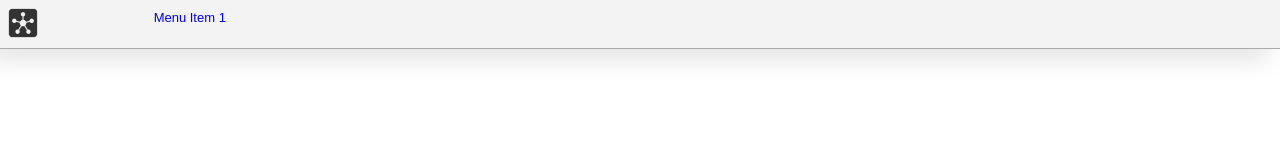
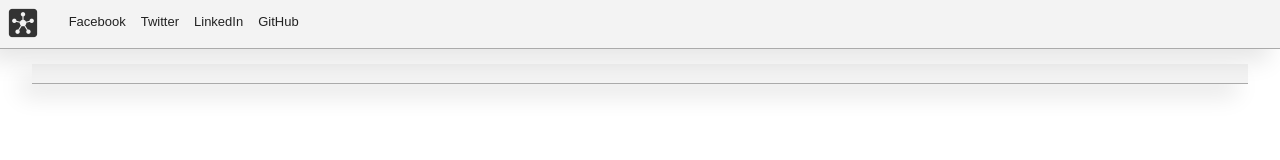
Before and after one commit to vbermudez/mwsc-solcialhub, a website with bundled scripts: page public/index.html in a window 1280 px wide. Built offline with nearby package versions, Linux system fonts and the light colour scheme.

Commit message:
Added slots and some css

```diff
--- a/public/css/index.css
+++ b/public/css/index.css
@@ -26,11 +26,12 @@ body {
 }
 
 .main {
-    position: absolute;
-    top: 0px;
-    left: 0px;
-    width: 100%;
-    padding: 5px;
-    border: 0px;
-    margin: 0px;
+    position: relative;
+    top: 59px;
+    width: 95%;
+    height: 95%;
+    margin: 5px auto;
+    background-color: #f3f3f3;
+    border-bottom: 1px solid rgba(0,0,0,.3);
+    box-shadow: -11px 12px 23px rgba(0,0,0,.1);
 }
--- a/public/index.html
+++ b/public/index.html
@@ -25,10 +25,13 @@
 
     <body>
         <sh-header data-logo="imgs/hub-icon-28061.png">
-            <sh-menu-item href="#mnu-itm-1">Menu Item 1</sh-menu-item>
+            <sh-menu-item href="#facebook">Facebook</sh-menu-item>
+            <sh-menu-item href="#twitter">Twitter</sh-menu-item>
+            <sh-menu-item href="#linkedin">LinkedIn</sh-menu-item>
+            <sh-menu-item href="#github">GitHub</sh-menu-item>
         </sh-header>
         <div class="main"> <!-- Main container -->
-
+            &nbsp;
         </div> <!-- /.main -->
     </body>
 </html>
--- a/public/js/elements/header.js
+++ b/public/js/elements/header.js
@@ -27,7 +27,7 @@ export class SocialHubHeader extends HTMLElement {
                     vertical-align: middle;
                     height: 49px;
                     /* float: left; */
-                    width: 150px;
+                    width: 50px;
                 }
 
                 .sh-logo > img {
@@ -49,6 +49,7 @@ export class SocialHubHeader extends HTMLElement {
                 <img src="imgs/hub-icon-28061.png" alt="Social Hub!">
             </span>
             <span class="sh-menu">
+                <slot name="menu-item"></slot>
             </span>
         `;
         this._logoElement = shadowRoot.querySelector('.sh-logo');
@@ -70,8 +71,7 @@ export class SocialHubHeader extends HTMLElement {
      * @event
      */
     connectedCallback() {
-        this._menuElement.innerHTML = this.innerHTML;
-        this.innerHTML = '';
+
     }
 
     /**
--- a/public/js/elements/menu.js
+++ b/public/js/elements/menu.js
@@ -15,19 +15,26 @@ export class SocialHubMenuItem extends HTMLElement {
                     display: inline-block;
                     float: left;
                     overflow: visible;
+                    margin-left: 15px;
                 }
 
                 .sh-menu-item {
                     text-decoration: none;
+                    color: inherit;
+                    position: relative;
+                    top: 4px;
                 }
 
                 .sh-active {
 
                 }
             </style>
-            <a href="#" class="sh-menu-item"></a>
+            <a href="#" class="sh-menu-item">
+                <slot></slot>
+            </a>
         `;
         this._aElement = shadowRoot.querySelector('.sh-menu-item');
+        this.setAttribute('slot', 'menu-item');
     }
 
     /**
@@ -49,8 +56,6 @@ export class SocialHubMenuItem extends HTMLElement {
                         this.getAttribute('href') : '#';
 
         this._aElement.setAttribute('href', href);
-        this._aElement.innerHTML = this.innerHTML;
-        this.innerHTML = '';
     }
 
     /**
```
